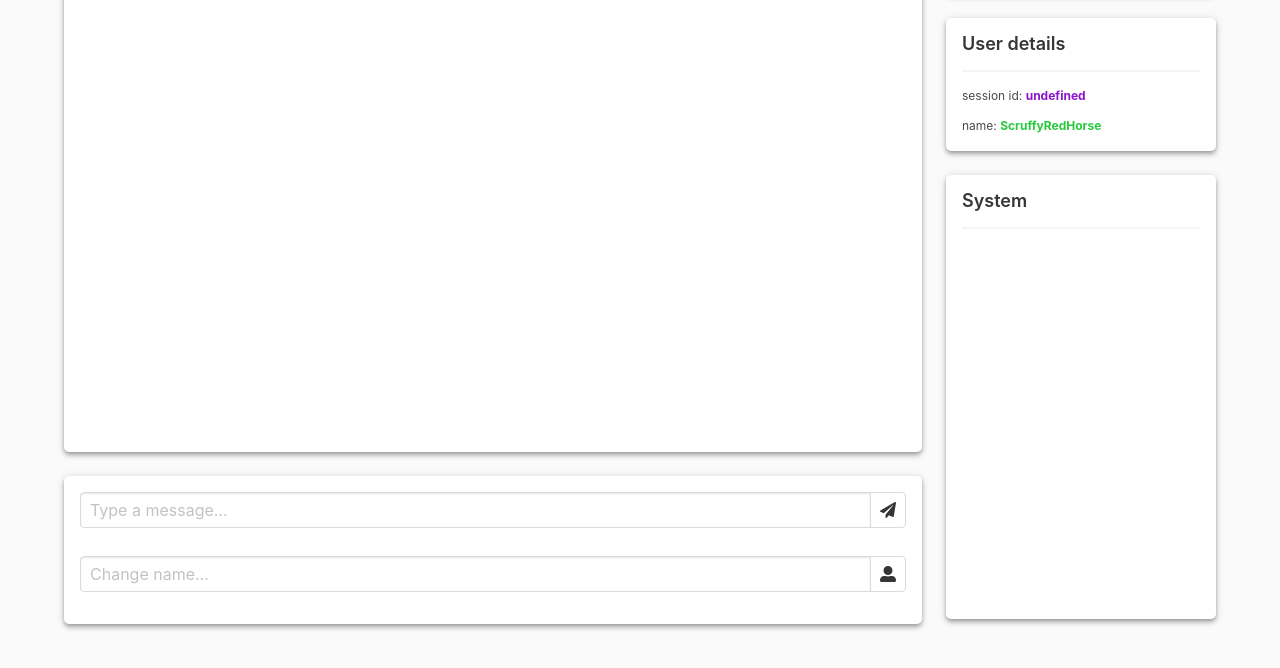
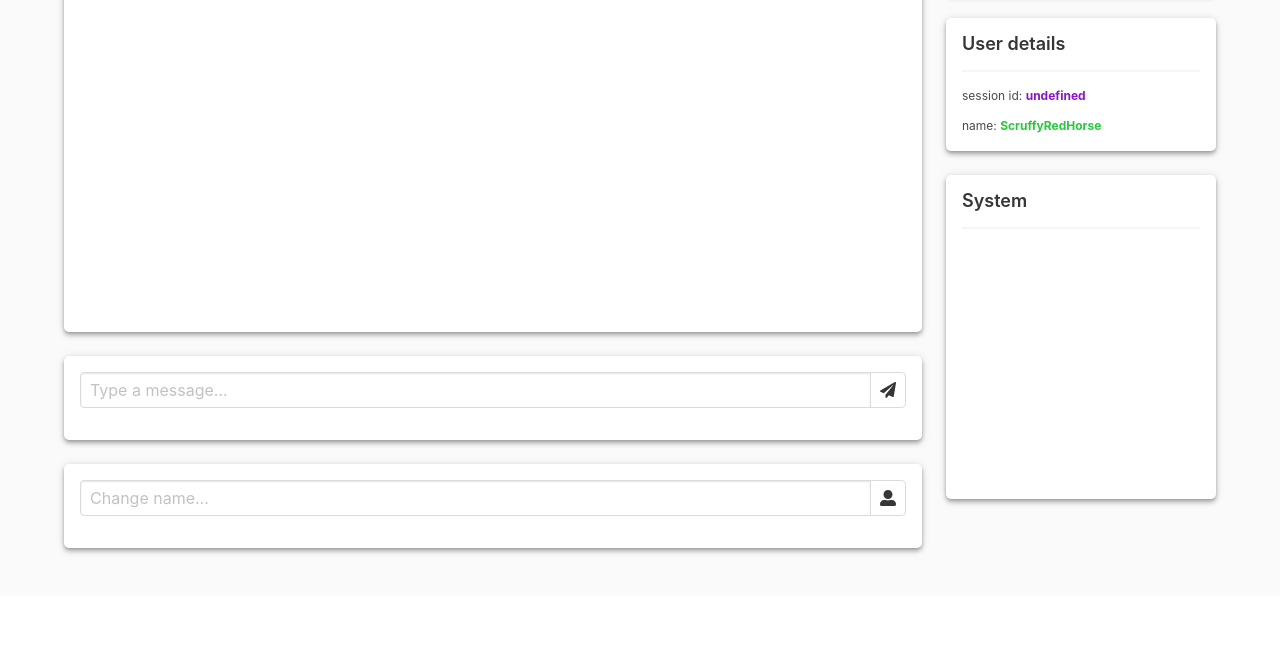
Before and after one commit to danielc92/node-express-chatbox, a website: page public/index.html in a window 1280 px wide. Shown: the part 148-816 px from the top of the page. Drawn offline with nearby package versions, Linux system fonts and the light colour scheme; no server answers.

Commit message:
Separated change user from send message box

```diff
--- a/public/css/main.css
+++ b/public/css/main.css
@@ -23,11 +23,11 @@ body {
   }
 
   #chatbox {
-    padding: 0.5rem; height: 65vh; overflow-y: auto;
+    padding: 0.5rem; height: 50vh; overflow-y: auto;
   }
 
   #system-panel {
-    padding: 0.5rem; height: 45vh; overflow-y: auto;
+    padding: 0.5rem; height: 30vh; overflow-y: auto;
   }
 
   .system-text {
--- a/public/index.html
+++ b/public/index.html
@@ -36,7 +36,9 @@
                                                 </a>
                                             </p>
                                         </div>
+                            </section>
 
+                            <section class="content">
                             <div class="field has-addons">
                                     <p class="control is-expanded">
                                         <input id="input-name" class="input" type="text" placeholder="Change name...">
@@ -71,6 +73,7 @@
                             <hr>
                             <p class="help">session id: <span id="current-id" class="id-text"></span></p>
                             <p class="help">name: <span id="current-username" class="name-text"></span></p>
+
                         </section>
                         <section class="content">
                             <h5>System</h5>
```
Lines whose indentation alone changed are shown as unchanged.
